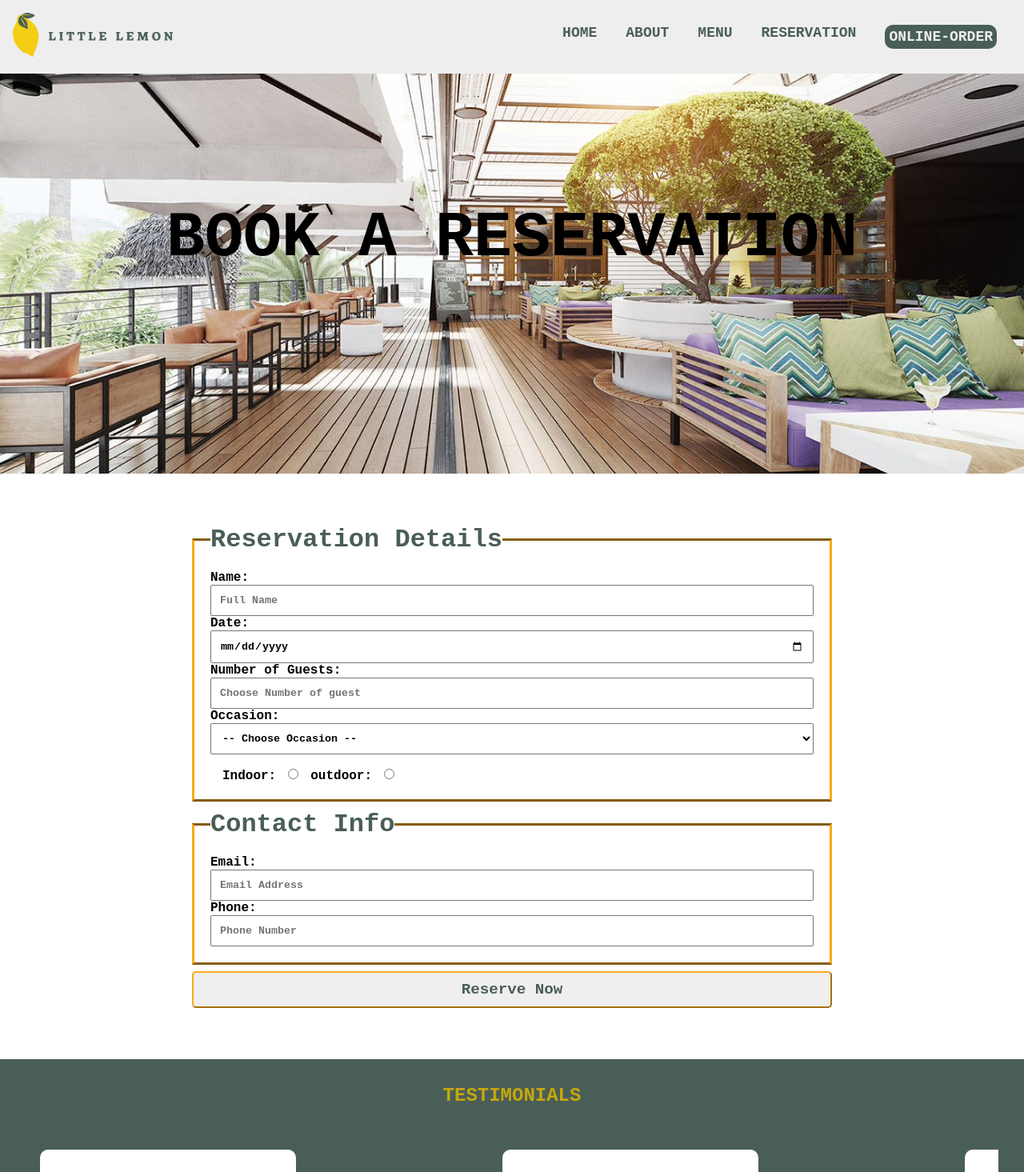
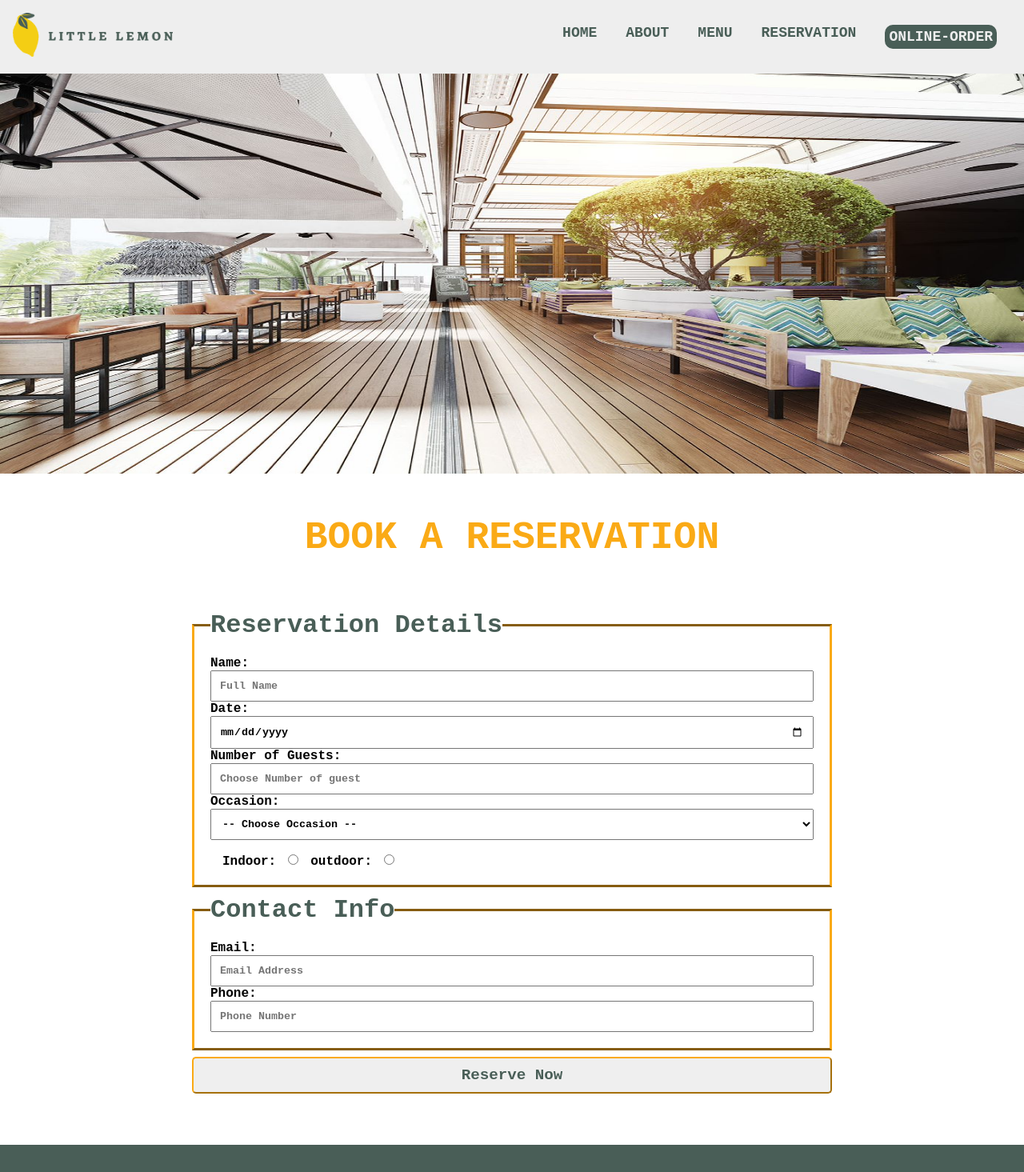
Before and after one commit to UCHEOGBU007/Little-lemon-Capstone-project, a React (Vite) app: page /Reservation in a window 1280 px wide. Shown: the top 1465 px of the page at 80% size. Built offline with nearby package versions, Linux system fonts and the light colour scheme.

Commit message:
Added Form state and testing option with console

```diff
--- a/src/Components/Reservation.jsx
+++ b/src/Components/Reservation.jsx
@@ -1,18 +1,62 @@
-import React from "react";
+import React, { useState } from "react";
 import Style from "../Css/Reservation.module.css";
 import Testimonies from "../PageSections/Testimonies.jsx";
 
 const Reservation = () => {
-  const Form = (e) => {
+  const [reservation, setReservation] = useState({
+    Name: "",
+    date: "",
+    guests: "",
+    occasion: "",
+    seating: "",
+    email: "",
+    phone: "",
+  });
+
+  /*  post data using asyn api fetch function */
+
+  const handleSubmit = async (e) => {
     e.preventDefault();
+
+    try {
+      const response = await fetch("https://httpbin.org/post", {
+        method: "POST",
+        headers: {
+          "Content-Type": "application/json",
+        },
+        body: JSON.stringify(reservation),
+      });
+      if (!response.ok) {
+        throw new Error("Please wait a moment for loading...");
+      }
+
+      const data = await response.json();
+      console.log("Reservation Submitted Successfully:", data);
+
+      // Reset form after success
+      setReservation({
+        Name: "",
+        date: "",
+        guests: "",
+        occasion: "",
+        seating: "",
+        email: "",
+        phone: "",
+      });
+    } catch (error) {
+      console.error("Error submitting reservation:", error);
+    }
   };
+
   return (
     <>
       <section className={Style.container}>
         <div className={Style.header}>
-          <h4>BOOK A RESERVATION</h4>
+          <img src="/restaurant.jpg" alt="" />
         </div>
-        <form onSubmit={Form}>
+
+        <h4>BOOK A RESERVATION </h4>
+        <form onSubmit={handleSubmit}>
           <fieldset>
             <legend>Reservation Details</legend>
 
@@ -23,6 +67,10 @@ const Reservation = () => {
               name="name"
               placeholder="Full Name"
               required
+              value={reservation.Name}
+              onChange={(e) =>
+                setReservation({ ...reservation, Name: e.target.value })
+              }
             />
 
             <label htmlFor="date">Date:</label>
@@ -32,6 +80,10 @@ const Reservation = () => {
               name="date"
               placeholder="Date"
               required
+              value={reservation.date}
+              onChange={(e) =>
+                setReservation({ ...reservation, date: e.target.value })
+              }
             />
 
             <label htmlFor="guests">Number of Guests:</label>
@@ -42,10 +94,21 @@ const Reservation = () => {
               min="1"
               placeholder="Choose Number of guest"
               required
+              value={reservation.guests}
+              onChange={(e) =>
+                setReservation({ ...reservation, guests: e.target.value })
+              }
             />
 
             <label htmlFor="Event">Occasion:</label>
-            <select name="Events" id="Events">
+            <select
+              name="Events"
+              id="Events"
+              value={reservation.occasion}
+              onChange={(e) =>
+                setReservation({ ...reservation, occasion: e.target.value })
+              }
+            >
               <option value="" disabled selected>
                 {" "}
                 -- Choose Occasion --{" "}
@@ -58,10 +121,28 @@ const Reservation = () => {
             <br />
             <div className={Style.radiobox}>
               <label htmlFor="seating">Indoor:</label>
-              <input type="radio" name="seating" value="indoor" required />
+              <input
+                type="radio"
+                id="indoor"
+                name="seating"
+                value="indoor"
+                checked={reservation.seating === "indoor"}
+                onChange={(e) =>
+                  setReservation({ ...reservation, seating: e.target.value })
+                }
+              />
 
               <label htmlFor="seating">outdoor:</label>
-              <input type="radio" name="seating" value="outdoor" required />
+              <input
+                type="radio"
+                id="outdoor"
+                name="seating"
+                value="outdoor"
+                checked={reservation.seating === "outdoor"}
+                onChange={(e) =>
+                  setReservation({ ...reservation, seating: e.target.value })
+                }
+              />
             </div>
           </fieldset>
 
@@ -75,6 +156,10 @@ const Reservation = () => {
               name="email"
               placeholder="Email Address"
               required
+              value={reservation.email}
+              onChange={(e) =>
+                setReservation({ ...reservation, email: e.target.value })
+              }
             />
 
             <label htmlFor="phone">Phone:</label>
@@ -84,6 +169,10 @@ const Reservation = () => {
               name="phone"
               placeholder="Phone Number"
               required
+              value={reservation.phone}
+              onChange={(e) =>
+                setReservation({ ...reservation, phone: e.target.value })
+              }
             />
           </fieldset>
 
--- a/src/Css/BodyHeader.module.css
+++ b/src/Css/BodyHeader.module.css
@@ -35,10 +35,14 @@
 .menuCard {
   /* background-color: #f7f7f7; */
   border-radius: 8px;
-  box-shadow: 0 4px 6px rgba(0, 0, 0, 0.1);
+
   padding: 1rem;
   text-align: center;
   margin-bottom: 2rem;
+}
+
+.menuCard:hover {
+  box-shadow: 0 6px 8px rgba(146, 102, 102, 0.1);
 }
 
 .menuCard img {
--- a/src/Css/Reservation.module.css
+++ b/src/Css/Reservation.module.css
@@ -1,5 +1,5 @@
-.header {
-  background-image: url("/restaurant.jpg");
+.header img {
+  width: 100%;
   background-color: transparent;
   height: 500px;
   background-position: center;
@@ -7,12 +7,13 @@
   background-size: cover;
 }
 
-.header h4 {
+.container h4 {
   justify-items: center;
   text-align: center;
-  font-size: 5em;
-  padding-top: 2em;
-  color: black;
+
+  font-size: 3em;
+  padding-top: 1em;
+  color: #faaa16;
 }
 
 .container form {
```
